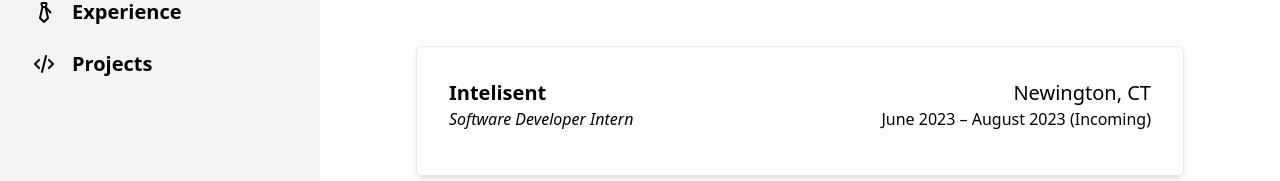
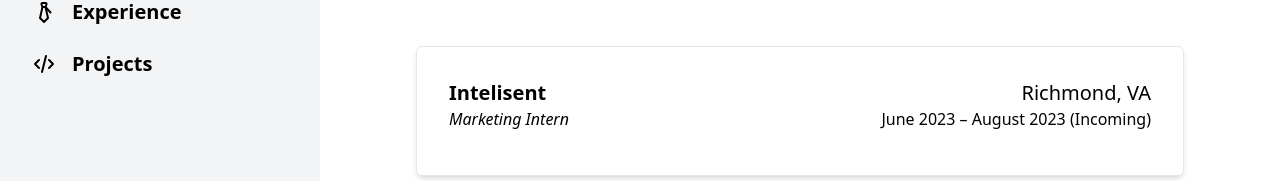
Before and after one commit to jonamhsuya/portfolio, a Next.js app: page /experience in a window 1280 px wide. Shown: the part 190-371 px from the top of the page. Built offline with nearby package versions, Linux system fonts and the light colour scheme.

Commit message:
Updated experience

```diff
--- a/src/pages/experience.tsx
+++ b/src/pages/experience.tsx
@@ -10,8 +10,8 @@
         <h1 className="text-6xl text-center font-bold m-16">Experience</h1>
         <ExperiencePane
           company="Intelisent"
-          location="Newington, CT"
-          title="Software Developer Intern"
+          location="Richmond, VA"
+          title="Marketing Intern"
           dates="June 2023 – August 2023 (Incoming)"
           skills={[]}
           description={[]}
```
